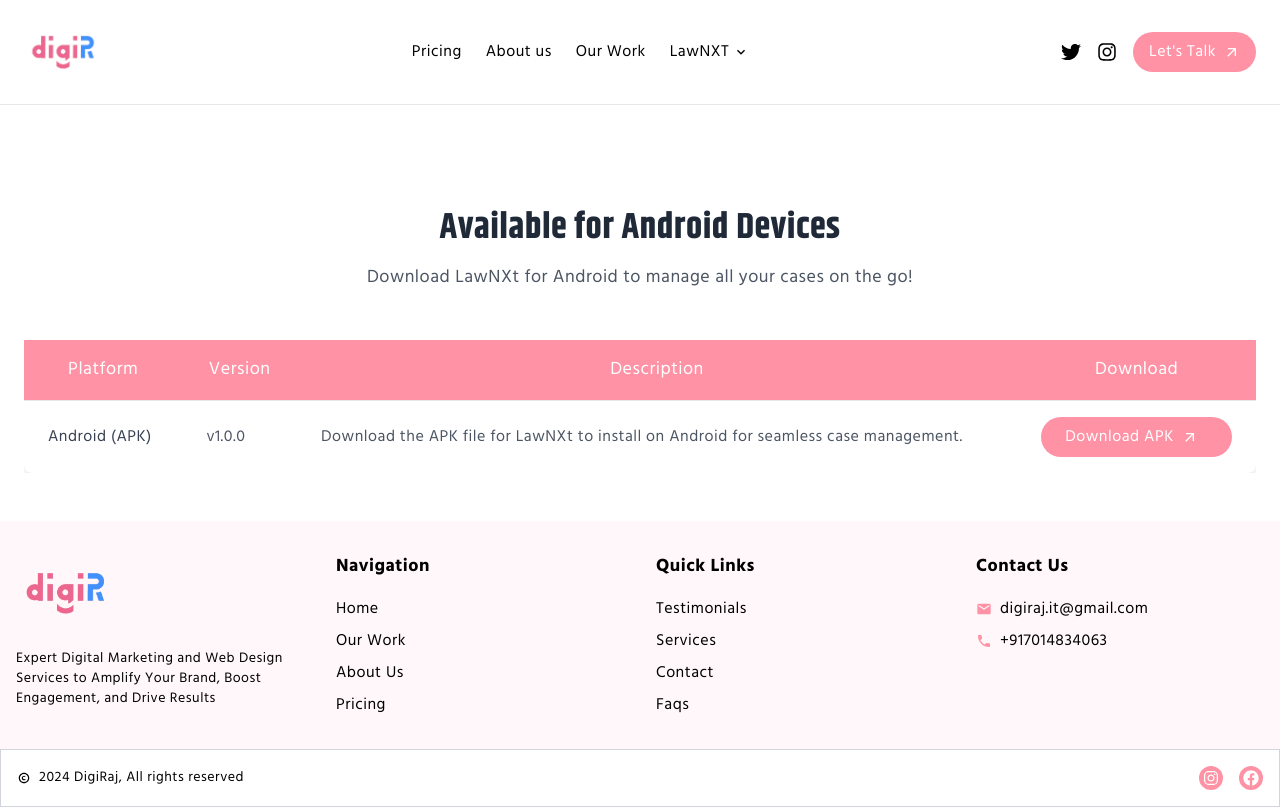
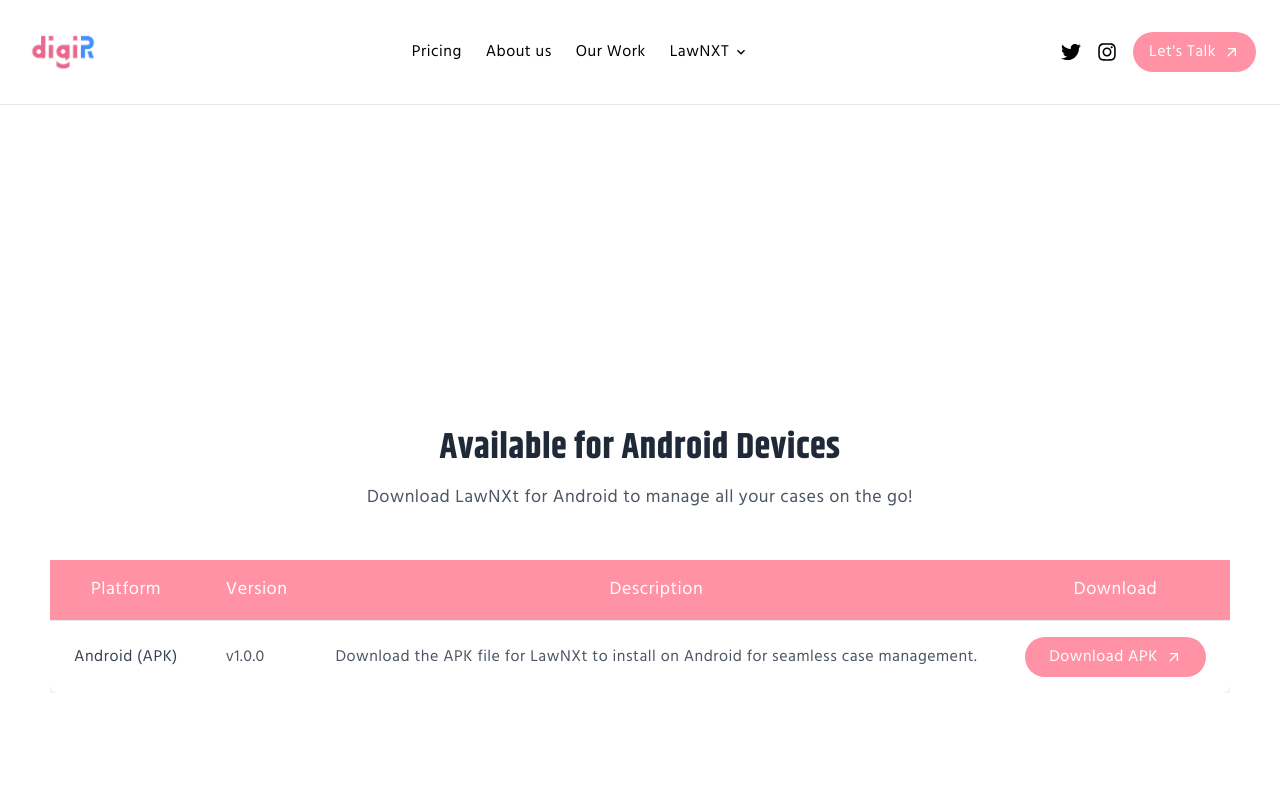
Before and after one commit to moarbaz01/digiraj, a Next.js app: page /lawnxt/download in a window 1280 px wide. Shown: the top 808 px of the page. Built offline with nearby package versions, Linux system fonts and the light colour scheme.

Commit message:
added 3 pages (lawnxt,t&c,download)

```diff
--- a/src/components/LawNxt/Download/index.tsx
+++ b/src/components/LawNxt/Download/index.tsx
@@ -11,7 +11,7 @@
 
 export default function Download() {
   return (
-    <div className="px-6 md:py-12 py-6">
+    <div className="px-6 md:py-12 py-6 md:h-screen md:flex items-center justify-center">
       <div className="max-w-screen-xl mx-auto">
         {/* Section Heading */}
         <section className="text-center mb-12">
```
